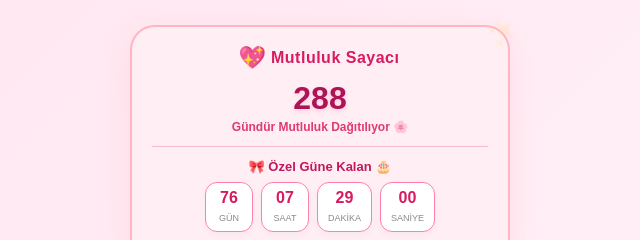
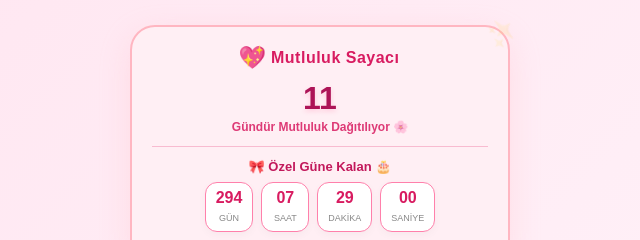
Before and after one commit to Cumaak27/hello-kitty-api, a website: page index.html in a window 1280 px wide. Shown: the top 240 px of the page, 320-960 px from the left. Drawn offline with Linux system fonts and the light colour scheme.

Commit message:
Update index.html

```diff
--- a/index.html
+++ b/index.html
@@ -831,7 +831,7 @@
     <script>
         document.addEventListener("DOMContentLoaded", () => {
     // 1. MUTLULUK SAYACI (Geçmiş başlangıç tarihi - Örn: İlişkinin veya sitenin açıldığı tarih)
-    const startDate = new Date("2026-01-01T00:00:00");
+    const startDate = new Date("2026-10-05T00:00:00");
 
     function updateHappinessCounter() {
         const now = new Date();
@@ -845,7 +845,7 @@
     }
 
     // 2. ÖZEL GÜN GERİ SAYIMI (Gelecekteki hedef tarih - Örn: Doğum günü / Yıl dönümü)
-    const targetDate = new Date("2027-01-01T00:00:00");
+    const targetDate = new Date("2027-08-07T00:00:00");
 
     function updateCountdown() {
         const now = new Date();
```
